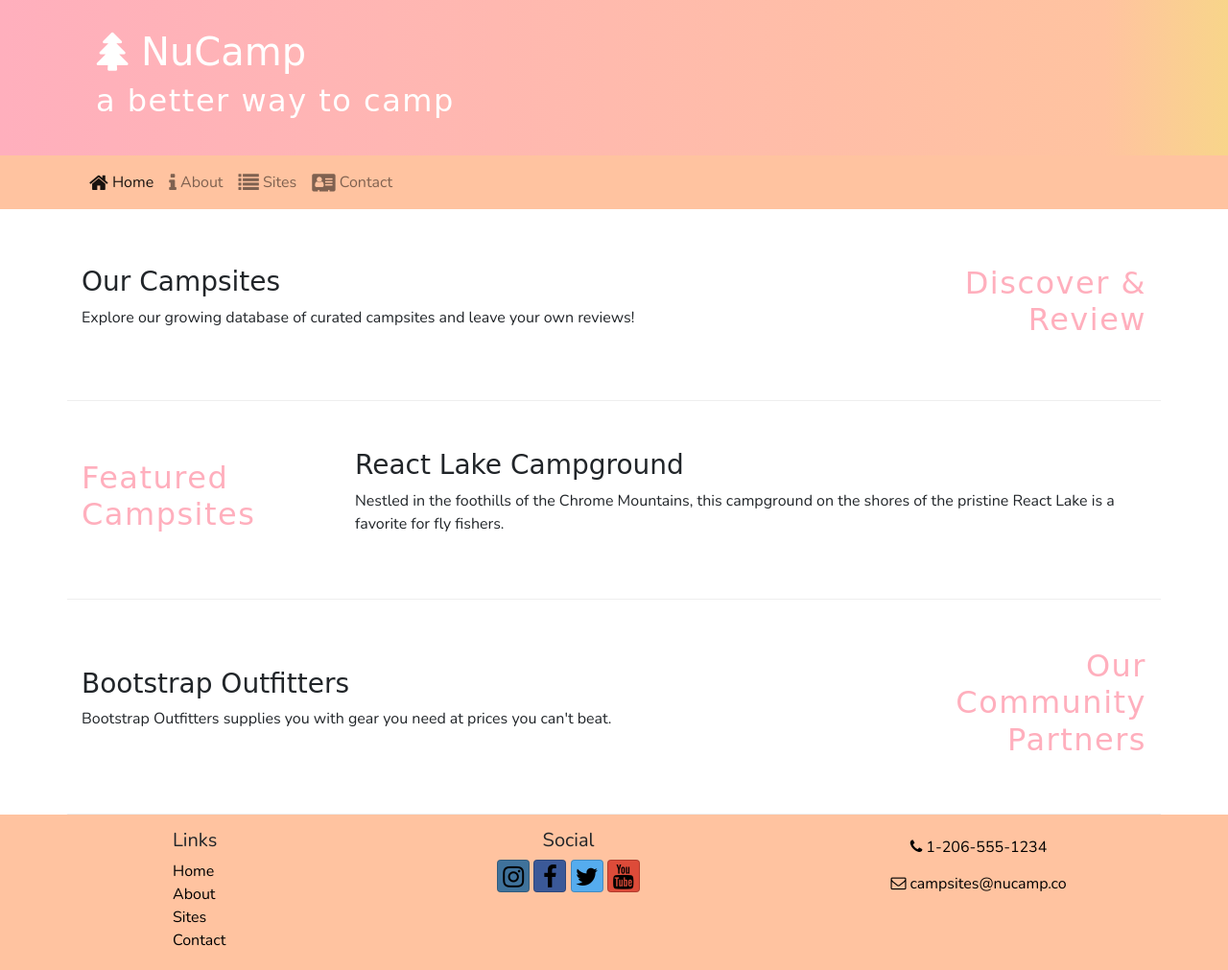
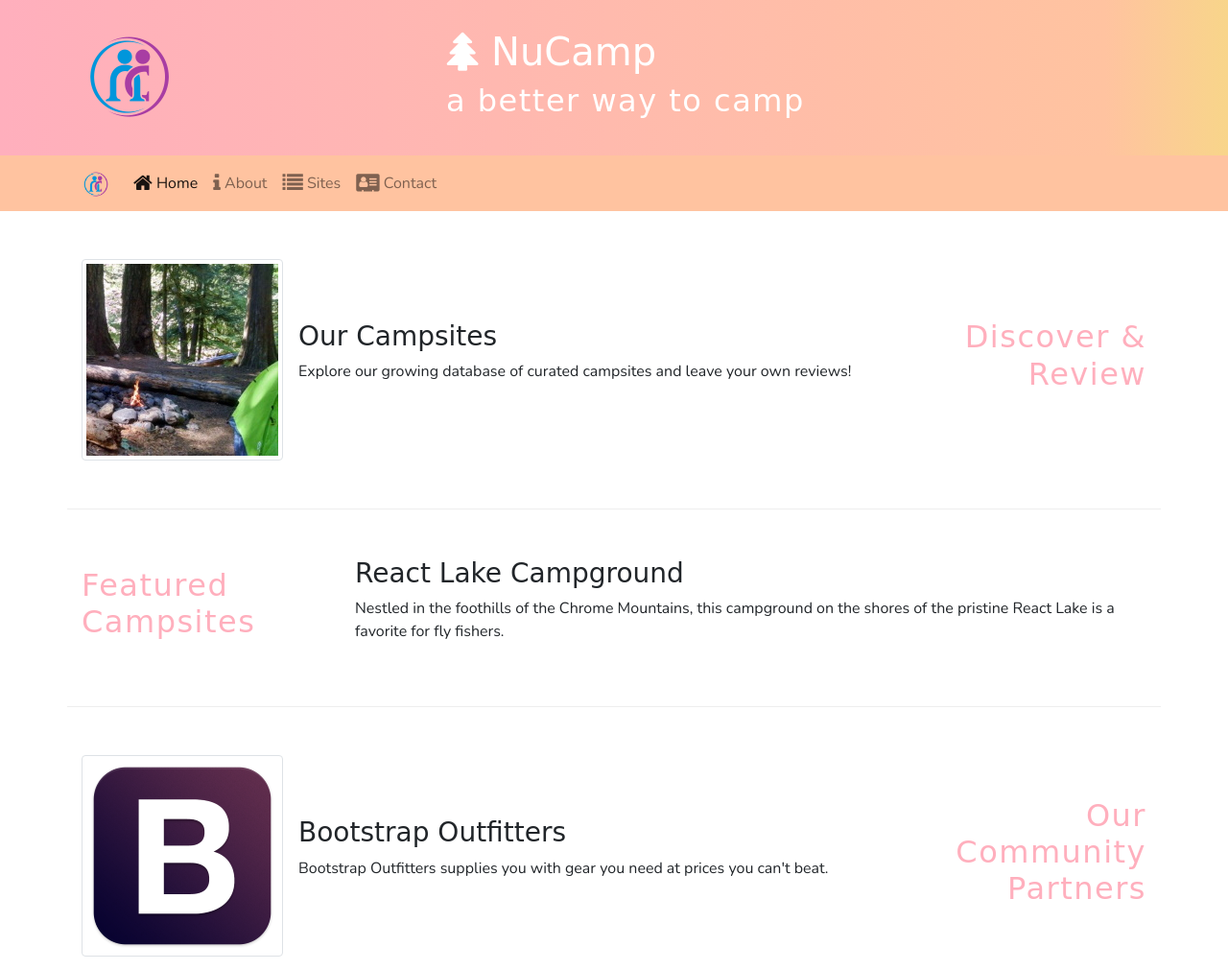
Before and after one commit to JoumanaLaude/bootstrap-grid, a website: page index.html in a window 1280 px wide. Shown: the top 1011 px of the page at 96% size. Drawn offline with nearby package versions, Linux system fonts and the light colour scheme; a web font is replaced by a local one.

Commit message:
Images and Media

```diff
--- a/index.html
+++ b/index.html
@@ -22,8 +22,11 @@
 
 <header class="jumbotron jumbotron-fluid">
                     <!-- jumbrotron-fluid straightens out the rounded corners -->
-    <div class="container"
+    <div class="container">
         <div class="row">
+            <div class="col-4" col-sm-3 col-md-2 align-self-center">
+                <img src="img/logo.png" class="img-fluid" />
+            </div>
             <div class="col">
                 <h1><i class="fa fa-tree"></i> NuCamp</h1>
                 <h2>a better way to camp</h2>
@@ -35,7 +38,8 @@
 
     <nav class="navbar navbar-expand-sm navbar-light sticky-top">
         <div class="container">
-            <button class="navbar-toggler ml-auto" type="button" data-toggle="collapse" data-target="#nucampNavbar">
+            <a class="navbar-brand" href="#"><img src="img/logo.png" height="30" width="30" /></a>
+            <button class="navbar-toggler" type="button" data-toggle="collapse" data-target="#nucampNavbar">
             <span class="navbar-toggler-icon"></span>
         </button>
 
@@ -57,10 +61,16 @@
             </div>
 
             <div class="col">
+                <div class="media">
+                    <img class="d-flex mr-3 img-thumbnail" src="img/breadcrumb-trail-thumb.jpg" alt="Breadcrumb Trail thumbnail" />
+                    <div class="media-body align-self-center">
                         <h3>Our Campsites</h3>
                         <p class="d-none d-sm-block">Explore our growing database of curated campsites and leave your own reviews!</p>
                     </div>
                 </div>
+            </div>
+        </div>
+
 
 
         <div class="row row-content align-items-center">
@@ -80,8 +90,13 @@
             </div>
 
             <div class="col">
+                <div class="media">
+                    <img class="d-flex mr-3 img-thumbnail" src="img/bootstrap-thumb.png" alt="Bootstrap Outfitters" />
+                        <div class="media-body align-self-center">
                             <h3>Bootstrap Outfitters</h3>
                             <p class="d-none d-sm-block">Bootstrap Outfitters supplies you with gear you need at prices you can't beat.</p>
+                        </div>
+                </div>
             </div>
         </div>
     </div>
@@ -103,7 +118,7 @@
                         <a class="btn btn-social-icon btn-instagram" href="http://instagram.com/"><i class="fa fa-instagram"></i></a>
                         <a class="btn btn-social-icon btn-facebook" href="http://facebook.com/"><i class="fa fa-facebook"></i></a>
                         <a class="btn btn-social-icon btn-twitter" href="http://twitter.com/"><i class="fa fa-twitter"></i></a>
-                        <a class="btn btn-social-icon btn-google" href="http://youtube.com/"><i class="fa fa-youtube"></i></a>
+                        <a class="btn btn-social-icon btn-youtube" href="http://youtube.com/"><i class="fa fa-youtube"></i></a>
                     </div>
                     <div class="col-sm-4 text-center">
                         <a role="button" class="btn btn-link" href="tel:123456789"><i class="fa fa-phone"></i> 1-206-555-1234</a><br>
```
Also changed, not shown: aboutus.html (+8 -2 lines), contactus.html (+10 -4 lines), test.html (deleted, +0 -1 lines), img/bootstrap-thumb.png (added), img/breadcrumb-trail-thumb.jpg (added), img/breadcrumb-trail.jpg (added), img/chrome-river-thumb.jpg (added), img/chrome-river.jpg (added), img/logo.png (added), img/react-lake-thumb.jpg (added), img/react-lake.jpg (added). Lines whose indentation alone changed are shown as unchanged.
